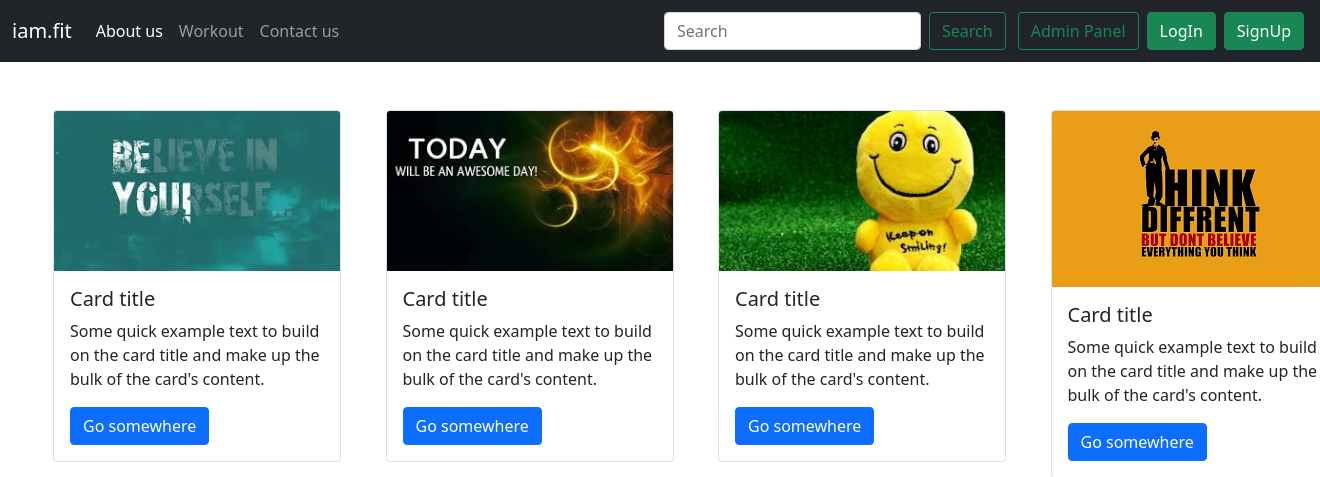
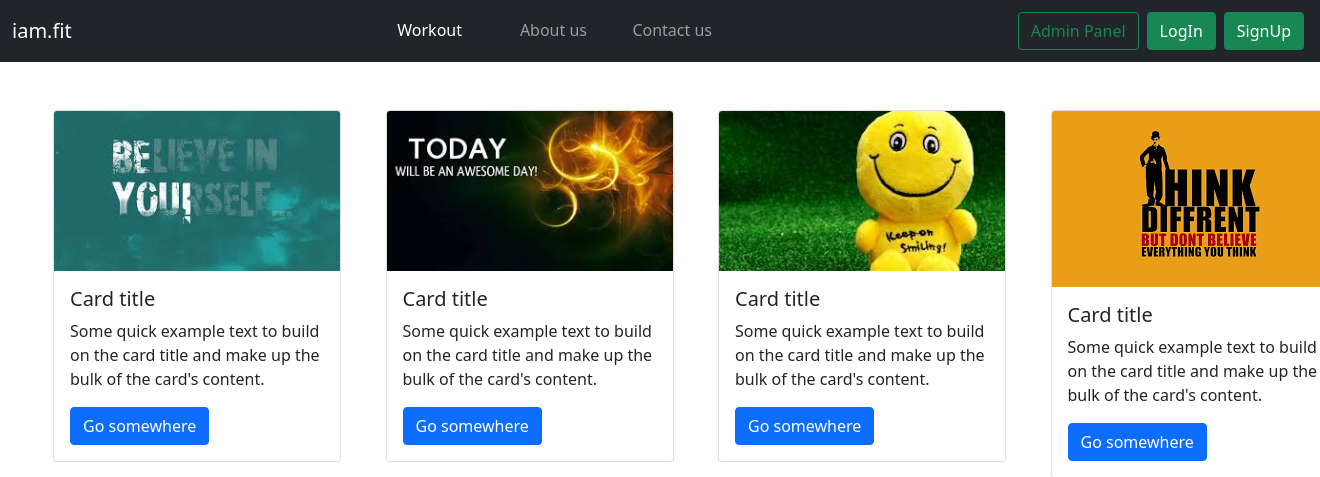
Before and after one commit to Bhavin-Chavda/Het-Bhavin, a Django app: page /workout in a window 1320 px wide; the page is wider, and only the part inside the window is pictured. Shown: the top 477 px of that part. Run offline with Django 3.2, Linux system fonts and the light colour scheme.

Commit message:
Modifying Navigation Bar

```diff
--- a/iCoder/templates/base.html
+++ b/iCoder/templates/base.html
@@ -29,22 +29,22 @@
           {% comment %} <li class="nav-item ">
             <a class="nav-link {% block homeactive %}{% endblock homeactive %}" href="/">Home</a>
           </li> {% endcomment %}
-          <li class="nav-item ">
+          <li class="nav-item " style="position:absolute; right:725px; top:10px;">
             <a class="nav-link {% block aboutactive %}{% endblock aboutactive %}" href="/about">About us</a>
           </li>
-          <li class="nav-item ">
-            <a class="nav-link {% block blogactive %}{% endblock blogactive %}" href="/workout">Workout</a>
+          <li class="nav-item " style="position:absolute; right:850px; top:10px;">
+            <a class="nav-link {% block workoutactive %}{% endblock workoutactive %}" href="/workout">Workout</a>
           </li>
-          <li class="nav-item ">
+          <li class="nav-item " style="position:absolute; right:600px; top:10px;">
             <a class="nav-link {% block contactactive %}{% endblock contactactive %}" href="/contact">Contact us</a>
           </li>
 
         </ul>
 
-        <form class="d-flex">
+        {% comment %} <form class="d-flex">
           <input class="form-control me-0" type="search" placeholder="Search" aria-label="Search">
           <button class="btn btn-outline-success mx-2" type="submit">Search</button>
-        </form>
+        </form> {% endcomment %}
 
       {% if user.is_authenticated %}
 
--- a/iCoder/templates/home/workout.html
+++ b/iCoder/templates/home/workout.html
@@ -1,6 +1,6 @@
 {% extends 'base.html' %}
 {% block title %}Workout{% endblock title %}
-{% block aboutactive %}active{% endblock aboutactive %}
+{% block workoutactive %}active{% endblock workoutactive %}
 {% block body %}
 
 <div class="row" style="margin: 0 -5px;">
```
Also changed, not shown: iCoder/db.sqlite3.
